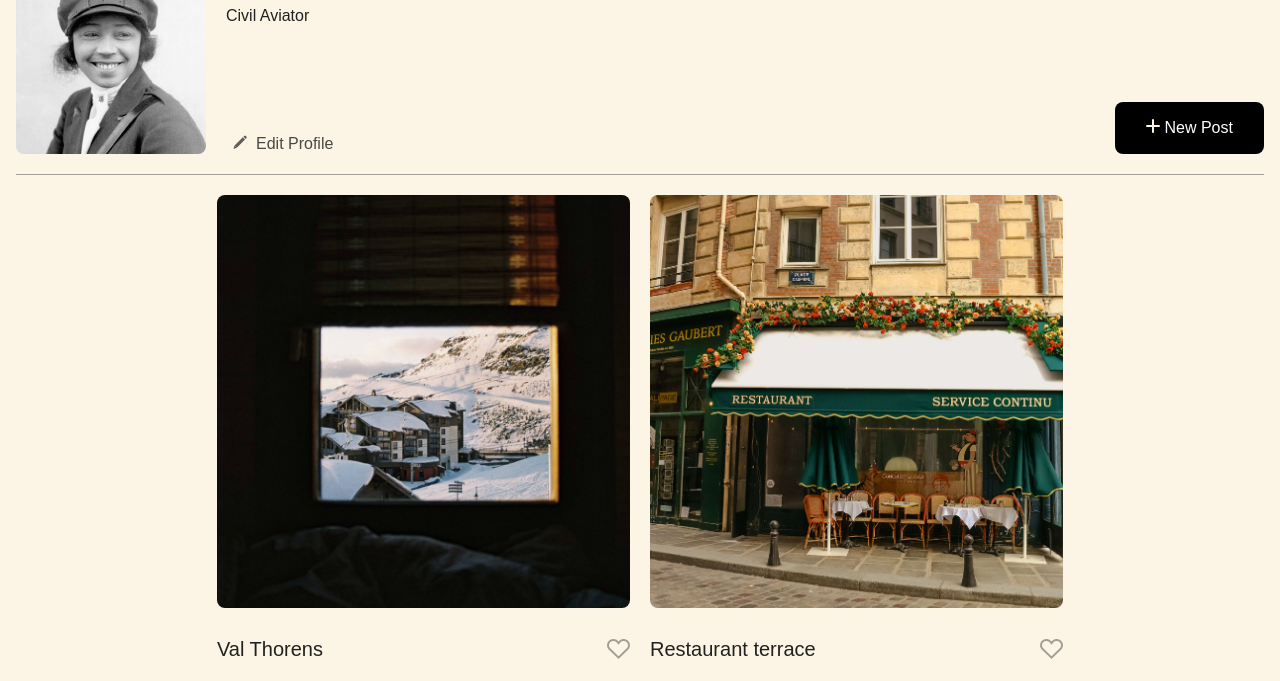
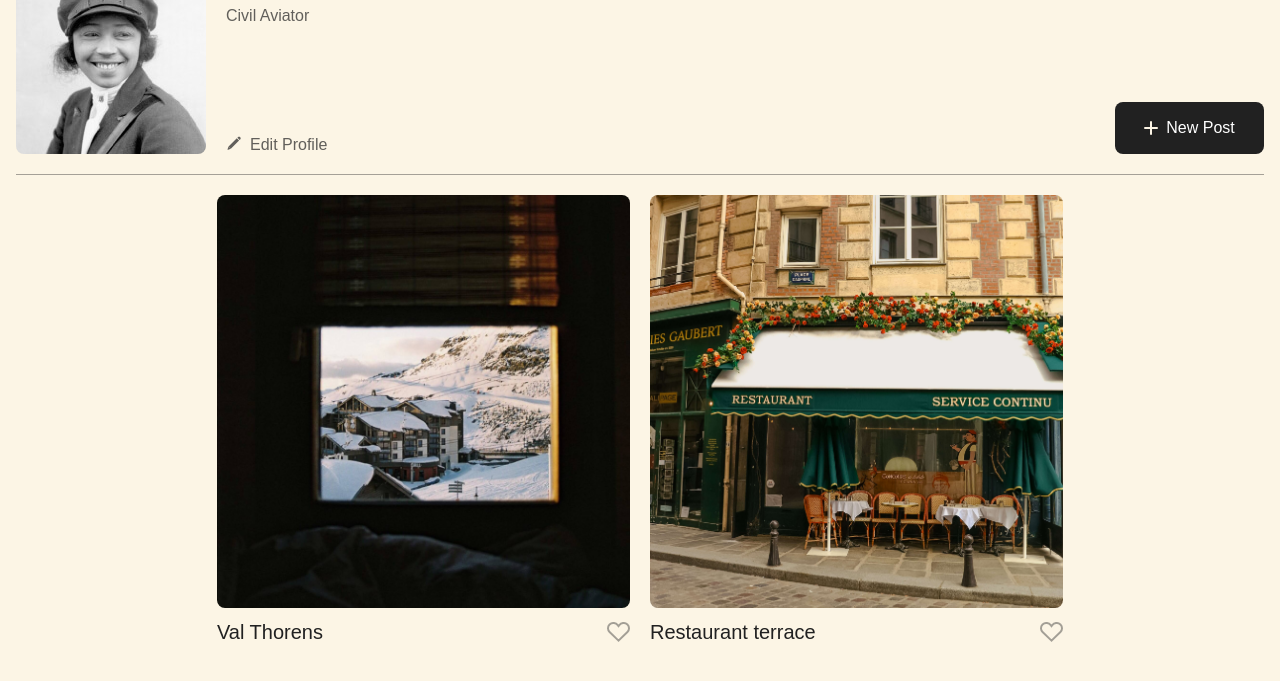
Before and after one commit to Guwop03/se_project_spots, a plain HTML site: page index.html in a window 1280 px wide. Shown: the part 116-797 px from the top of the page. Drawn offline with Linux system fonts and the light colour scheme; grey boxes are pictures that could not be loaded; a web font is replaced by a local one.

Commit message:
New update on project

```diff
--- a/blocks/card.css
+++ b/blocks/card.css
@@ -18,7 +18,8 @@
   text-overflow: ellipsis;
   white-space: nowrap;
   overflow: hidden;
-  max-width: 413px;
+  max-width: 350px;
+  margin: 0;
 }
 
 .card__content {
@@ -43,7 +44,7 @@
   opacity: 100%;
 }
 
-@media screen and (max-width: 630px) {
+@media screen and (max-width: 288px) {
   .card__image {
     height: 288px;
   }
--- a/blocks/profile.css
+++ b/blocks/profile.css
@@ -18,6 +18,7 @@
 }
 
 .profile__name {
+  max-width: 420px;
   margin: 0 0 12px;
   font-family: Poppins, Arial, "sans-serif";
   font-weight: 500;
@@ -31,6 +32,8 @@
 }
 
 .profile__description {
+  max-width: 420px;
+  opacity: 0.7;
   margin: 0;
   font-family: Poppins, Arial, "sans-serif";
   font-weight: 500;
@@ -44,6 +47,7 @@
 }
 
 .profile__edit-btn {
+  color: #212121;
   margin-top: auto;
   background-color: #fcf5e5;
   border: none;
@@ -52,6 +56,8 @@
   display: flex;
   text-align: left;
   gap: 8px;
+  font-weight: 500;
+  padding: 0;
 }
 
 .profile__edit-btn:hover {
@@ -61,6 +67,10 @@
 }
 
 .profile__new-post-btn {
+  display: flex;
+  gap: 8px;
+  justify-content: center;
+  align-items: center;
   margin-left: auto;
   border: none;
   color: white;
@@ -68,7 +78,7 @@
   height: 52px;
   border-radius: 8px;
   width: 149px;
-  background-color: black;
+  background-color: #212121;
 }
 
 .profile__new-post-btn:hover {
@@ -106,6 +116,11 @@
   }
 
   .profile__new-post-btn {
+    width: 100%;
     margin: 0;
   }
+
+  .profile__edit-btn {
+    align-self: center;
+  }
 }
```
Also changed, not shown: 1 other file.
